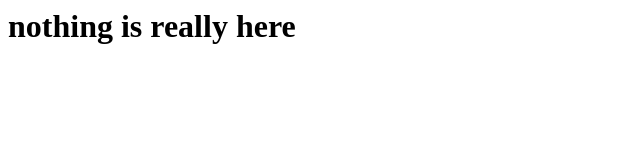
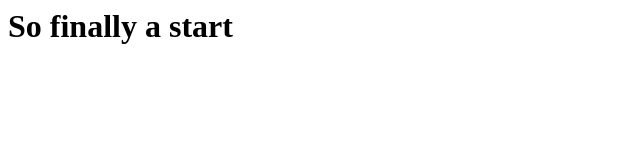
Before and after one commit to 90627sabyi/start, a plain HTML site: page index.html in a window 1280 px wide. Shown: the whole page, without its empty margins (0-640 px from the left). Drawn offline with Linux system fonts and the light colour scheme.

Commit message:
Update index.html

```diff
--- a/index.html
+++ b/index.html
@@ -3,6 +3,6 @@
 <title> Im Sabi </title>
 </head>
 <body>
-<h1> nothing is really here </h1>
+<h1> So finally a start </h1>
 </body>
 </html>
```
